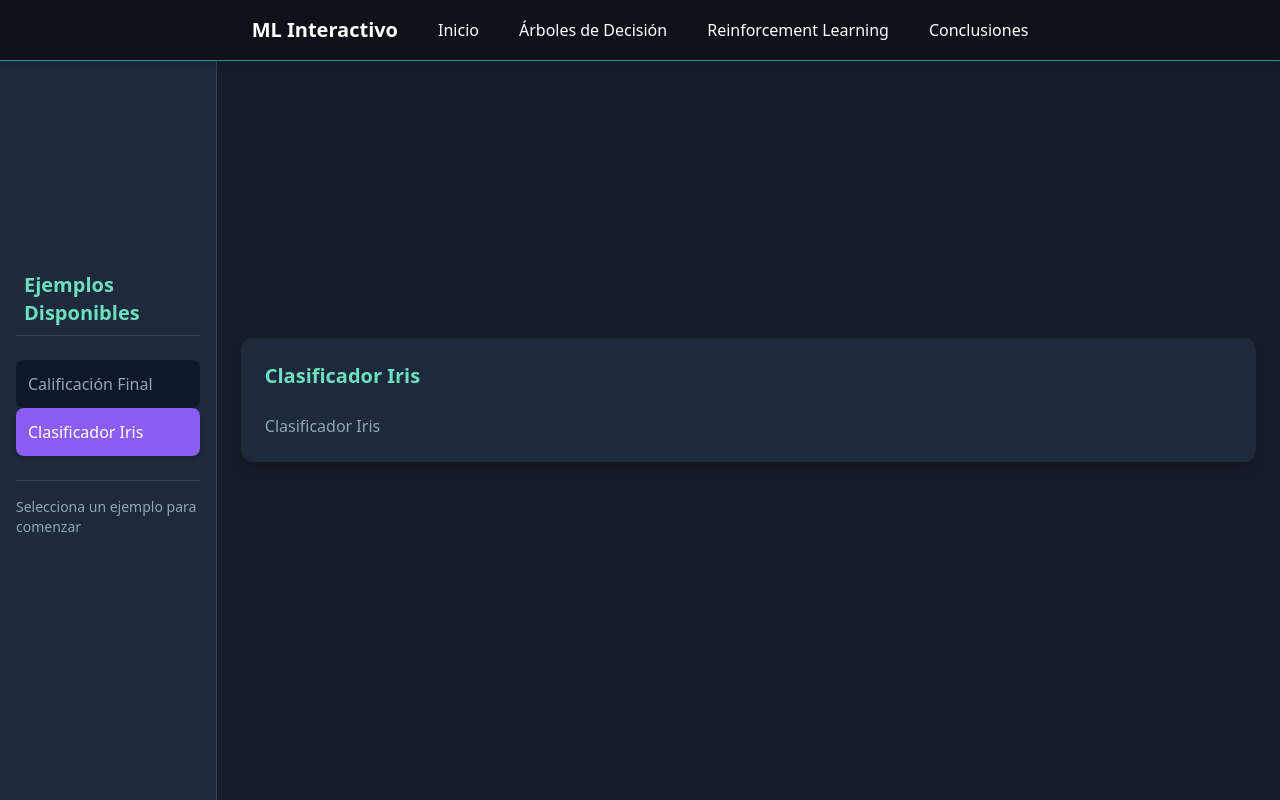
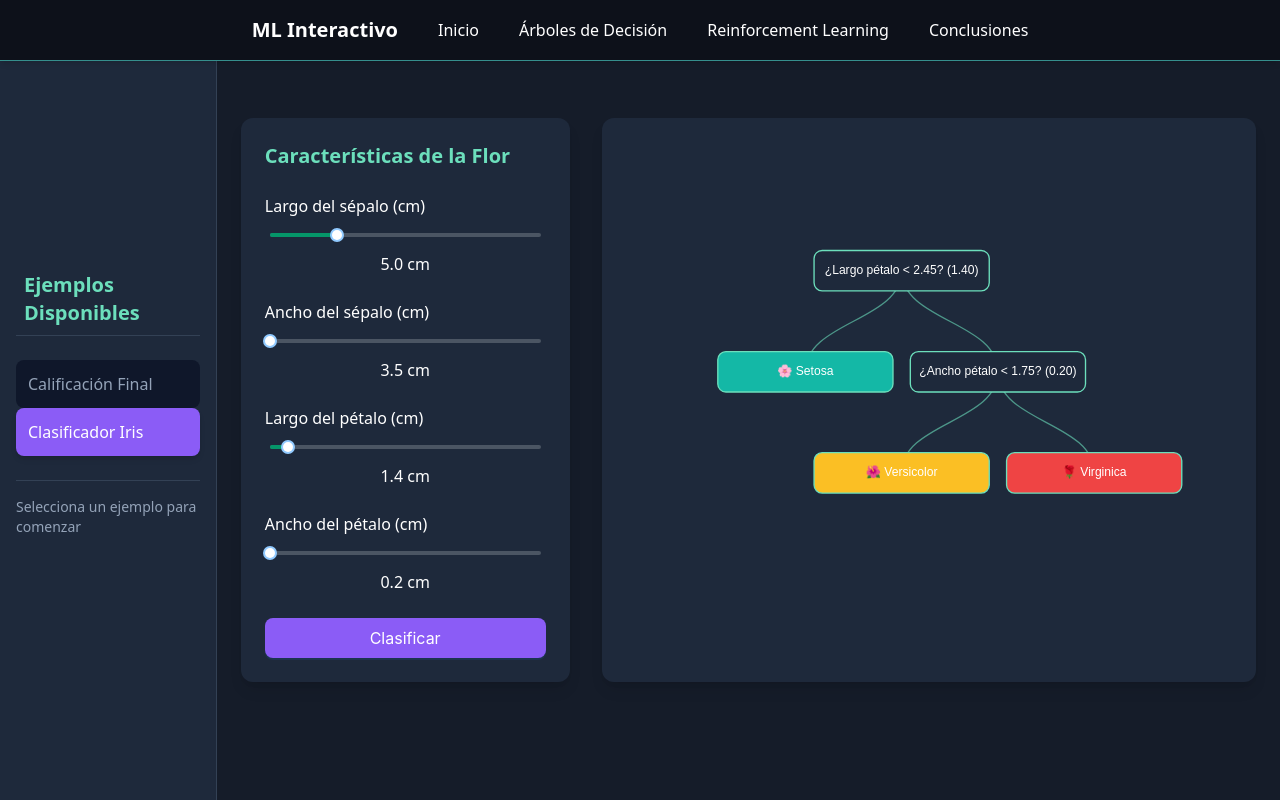
Before and after one commit to xhandlr/ml-website, a React (Vite) app: page /decision-tree-menu in a window 1280 px wide. Both pictures are taken after a click on the button "Clasificador Iris". Built offline with nearby package versions, Linux system fonts and the light colour scheme.

Commit message:
feat: implementar clasificador Iris y modularizar código
- Crear directorios para ordenar componentes por secciones
- Crear clasificador Iris con flujo visual

```diff
--- a/src/components/DecisionTreeMenu/flows/IrisClassifierFlow.tsx
+++ /dev/null
@@ -1,12 +0,0 @@
-import React from "react";
-
-const IrisClassifierFlow: React.FC = () => {
-  return (
-    <div className="w-full max-w-6xl bg-[#1e293b] p-6 rounded-xl shadow-lg">
-      <h2 className="text-xl font-semibold mb-6 text-[#6CDFBC]">Clasificador Iris</h2>
-      <p className="text-[#94a3b8]">Clasificador Iris</p>
-    </div>
-  );
-};
-
-export default IrisClassifierFlow;
--- /dev/null
+++ b/src/components/GradeExample/GradeDecisionTreeDiagram.tsx
@@ -0,0 +1,148 @@
+import React, { useEffect, useRef, useState } from "react";
+import * as d3 from "d3";
+
+interface TreeNode {
+  name: string;
+  children?: TreeNode[];
+  id: string;
+}
+
+interface DecisionTreeExampleProps {
+  activePath: string[];
+  currentStep: number;
+  averageGrade: number;
+  examGrade: number;
+}
+
+const GradeDecisionTreeDiagram: React.FC<DecisionTreeExampleProps> = ({
+  activePath,
+  averageGrade,
+  examGrade
+}) => {
+  const svgRef = useRef<SVGSVGElement>(null);
+  const [hoveredId, setHoveredId] = useState<string | null>(null);
+
+  useEffect(() => {
+    if (!svgRef.current) return;
+
+    const svg = d3.select(svgRef.current);
+    svg.selectAll("*").remove();
+
+    const width = 900;
+    const height = 600;
+    const rectWidth = 260;
+    const rectHeight = 60;
+
+    const requiredExam = Math.max(1.0, Math.min(7.0, (4.0 - 0.6 * averageGrade) / 0.4));
+
+    const data: TreeNode = {
+      name: `¿Promedio >= 4.0? (${averageGrade.toFixed(2)})`,
+      id: "promedio",
+      children: [
+        {
+          name: "✅ Aprueba",
+          id: "aprueba-directo"
+        },
+        {
+          name: `¿Promedio < 3.6? (${averageGrade.toFixed(2)})`,
+          id: "bajo36",
+          children: [
+            {
+              name: "❌ No aprueba",
+              id: "reprueba-directo"
+            },
+            {
+              name: `¿Examen ≥ ${requiredExam.toFixed(2)}?`,
+              id: "eval-final",
+              children: [
+                { name: "✅ Aprueba", id: "aprueba-final" },
+                { name: "❌ No aprueba", id: "reprueba-final" }
+              ]
+            }
+          ]
+        }
+      ]
+    };
+
+    const root = d3.hierarchy(data);
+    const treeLayout = d3.tree<TreeNode>().size([width + 200, height - 200]);
+    treeLayout(root);
+
+    const g = svg.append("g").attr("transform", "translate(-110,70)");
+
+    const isLinkActive = (d: any) => {
+      const sourceId = d.source.data.id;
+      const targetId = d.target.data.id;
+      return activePath.includes(sourceId) && activePath.includes(targetId);
+    };
+
+    const linkVertical = d3.linkVertical()
+      .x((d: any) => d.x)
+      .y((d: any) => d.y);
+
+    g.selectAll(".link")
+      .data(root.links())
+      .enter()
+      .append("path")
+      .attr("class", "link")
+      .attr("d", (d: any) => linkVertical(d)!)
+      .attr("fill", "none")
+      .attr("stroke", d => isLinkActive(d) ? "#8b5cf6" : "#6CDFBC")
+      .attr("stroke-width", d => isLinkActive(d) ? 3 : 2)
+      .attr("opacity", d => isLinkActive(d) ? 1 : 0.6);
+
+    const nodes = g.selectAll(".node")
+      .data(root.descendants())
+      .enter()
+      .append("g")
+      .attr("class", "node")
+      .attr("transform", d => `translate(${d.x},${d.y})`)
+      .style("cursor", "pointer")
+      .on("mouseenter", (_, d) => setHoveredId(d.data.id))
+      .on("mouseleave", () => setHoveredId(null));
+
+    nodes.append("rect")
+      .attr("x", -rectWidth / 2)
+      .attr("y", -rectHeight / 2)
+      .attr("width", rectWidth)
+      .attr("height", rectHeight)
+      .attr("rx", 12)
+      .attr("ry", 12)
+      .attr("fill", d => {
+        const isHovered = d.data.id === hoveredId;
+        const isActive = activePath.includes(d.data.id);
+        if (isActive) return isHovered ? "#5b21b6" : "#4c1d95";
+        if (d.data.name.includes("✅")) return isHovered ? "#047857" : "#059669";
+        if (d.data.name.includes("❌")) return isHovered ? "#b91c1c" : "#dc2626";
+        return isHovered ? "#334155" : "#1e293b";
+      })
+      .attr("stroke", d =>
+        activePath.includes(d.data.id) ? "#a78bfa" : "#6CDFBC"
+      )
+      .attr("stroke-width", d => (hoveredId === d.data.id ? 3.5 : 2))
+      .style("transition", "fill 0.3s, stroke 0.3s");
+
+    nodes.append("text")
+      .attr("dy", 5)
+      .attr("text-anchor", "middle")
+      .style("fill", "white")
+      .style("font-size", "18px")
+      .style("font-family", "sans-serif")
+      .text(d => d.data.name);
+
+  }, [activePath, averageGrade, examGrade, hoveredId]);
+
+  return (
+    <div className="bg-[#1e293b] p-6 rounded-xl shadow-lg h-full">
+      <svg
+        ref={svgRef}
+        width="100%"
+        height="600"
+        viewBox="0 0 900 600"
+        style={{ background: "transparent" }}
+      ></svg>
+    </div>
+  );
+};
+
+export default GradeDecisionTreeDiagram;
--- a/src/components/DecisionTreeMenu/TreeVisualizer.tsx
+++ b/src/components/GradeExample/GradeVisualizer.tsx
@@ -1,6 +1,6 @@
 import React from "react";
 import { motion } from "framer-motion";
-import DecisionTreeCourseAverage from "../DecisionTreeCourseAverage";
+import GradeDecisionTreeDiagram from "./GradeDecisionTreeDiagram";
 
 interface TreeVisualizerProps {
   activePath: string[];
@@ -21,7 +21,7 @@ const TreeVisualizer: React.FC<TreeVisualizerProps> = ({
     transition={{ duration: 0.5, delay: 0.2 }}
     className="w-full lg:w-2/3"
   >
-    <DecisionTreeCourseAverage
+    <GradeDecisionTreeDiagram
       activePath={activePath}
       currentStep={currentStep}
       averageGrade={averageGrade}
--- /dev/null
+++ b/src/components/IrisExample/IrisClassifierFlow.tsx
@@ -0,0 +1,87 @@
+import React, { useState } from "react";
+import IrisInputs from "./IrisInputs";
+import ResultModal from "../DecisionTreeMenu/ResultModal";
+import IrisVisualizer from "./IrisVisualizer";
+
+const IrisClassifierFlow: React.FC = () => {
+  const [features, setFeatures] = useState<number[]>([5.0, 3.5, 1.4, 0.2]);
+  const [activePath, setActivePath] = useState<string[]>([]);
+  const [modalMessage, setModalMessage] = useState<string | null>(null);
+
+  const updateFeature = (index: number, value: number) => {
+    const copy = [...features];
+    copy[index] = value;
+    setFeatures(copy);
+  };
+
+  const classify = () => {
+    setActivePath([]);
+    setModalMessage(null);
+    const [, , petLen, petWid] = features;
+    const path: string[] = [];
+
+    setTimeout(() => {
+      path.push("petalLength");
+      setActivePath([...path]);
+
+      if (petLen < 2.5) {
+        setTimeout(() => {
+          path.push("setosa");
+          setActivePath([...path]);
+          setModalMessage("🌸 Setosa");
+        }, 800);
+      } else {
+        setTimeout(() => {
+          path.push("petalWidth");
+          setActivePath([...path]);
+
+          if (petWid < 1.8) {
+            setTimeout(() => {
+              path.push("versicolor");
+              setActivePath([...path]);
+              setModalMessage("🌿 Versicolor");
+            }, 800);
+          } else {
+            setTimeout(() => {
+              path.push("virginica");
+              setActivePath([...path]);
+              setModalMessage("💐 Virginica");
+            }, 800);
+          }
+        }, 800);
+      }
+    }, 500);
+  };
+
+  const resetEvaluation = () => {
+    setActivePath([]);
+    setModalMessage(null);
+  };
+
+  return (
+    <>
+      <div className="flex flex-col lg:flex-row gap-8 w-full max-w-6xl">
+        <IrisInputs
+          features={features}
+          onChange={updateFeature}
+          onClassify={classify}
+          disabled={!!modalMessage}
+        />
+        <IrisVisualizer
+          activePath={activePath}
+          petalLength={features[2]}
+          petalWidth={features[3]}
+        />
+      </div>
+
+      <ResultModal
+        show={!!modalMessage}
+        message={modalMessage}
+        showConfetti={false}
+        onClose={resetEvaluation}
+      />
+    </>
+  );
+};
+
+export default IrisClassifierFlow;
--- a/src/components/DecisionTreeCourseAverage.tsx
+++ b/src/components/IrisExample/IrisDecisionTreeDiagram.tsx
@@ -7,18 +7,13 @@ interface TreeNode {
   id: string;
 }
 
-interface DecisionTreeExampleProps {
+interface Props {
   activePath: string[];
-  currentStep: number;
-  averageGrade: number;
-  examGrade: number;
+  petalLength: number;
+  petalWidth: number;
 }
 
-const DecisionTreeExample: React.FC<DecisionTreeExampleProps> = ({
-  activePath,
-  averageGrade,
-  examGrade
-}) => {
+const IrisDecisionTreeDiagram: React.FC<Props> = ({ activePath, petalLength, petalWidth }) => {
   const svgRef = useRef<SVGSVGElement>(null);
   const [hoveredId, setHoveredId] = useState<string | null>(null);
 
@@ -29,46 +24,37 @@ const DecisionTreeExample: React.FC<DecisionTreeExampleProps> = ({
     svg.selectAll("*").remove();
 
     const width = 900;
-    const height = 600;
+    const height = 400;
     const rectWidth = 260;
     const rectHeight = 60;
 
-    const requiredExam = Math.max(1.0, Math.min(7.0, (4.0 - 0.6 * averageGrade) / 0.4));
-
     const data: TreeNode = {
-      name: `¿Promedio >= 4.0? (${averageGrade.toFixed(2)})`,
-      id: "promedio",
+      name: `¿Largo pétalo < 2.45? (${petalLength.toFixed(2)})`,
+      id: "petalLength",
       children: [
         {
-          name: "✅ Aprueba",
-          id: "aprueba-directo"
+          name: "🌸 Setosa",
+          id: "setosa"
         },
         {
-          name: `¿Promedio < 3.6? (${averageGrade.toFixed(2)})`,
-          id: "bajo36",
+          name: `¿Ancho pétalo < 1.75? (${petalWidth.toFixed(2)})`,
+          id: "petalWidth",
           children: [
-            {
-              name: "❌ No aprueba",
-              id: "reprueba-directo"
-            },
-            {
-              name: `¿Examen ≥ ${requiredExam.toFixed(2)}?`,
-              id: "eval-final",
-              children: [
-                { name: "✅ Aprueba", id: "aprueba-final" },
-                { name: "❌ No aprueba", id: "reprueba-final" }
-              ]
-            }
+            { name: "🌺 Versicolor", id: "versicolor" },
+            { name: "🌹 Virginica", id: "virginica" }
           ]
         }
       ]
     };
 
     const root = d3.hierarchy(data);
-    const treeLayout = d3.tree<TreeNode>().size([width + 200, height - 200]);
+    const treeLayout = d3.tree<TreeNode>().size([width + 100, height - 100]);
     treeLayout(root);
 
-    const g = svg.append("g").attr("transform", "translate(-110,70)");
+    const xOffset = 900 / 2.2 - root.x!;  // centramos respecto al SVG real, no al layout width
+    const yOffset = 70;
+
+    const g = svg.append("g").attr("transform", `translate(${xOffset}, ${yOffset})`);
 
     const isLinkActive = (d: any) => {
       const sourceId = d.source.data.id;
@@ -112,8 +98,9 @@ const DecisionTreeExample: React.FC<DecisionTreeExampleProps> = ({
         const isHovered = d.data.id === hoveredId;
         const isActive = activePath.includes(d.data.id);
         if (isActive) return isHovered ? "#5b21b6" : "#4c1d95";
-        if (d.data.name.includes("✅")) return isHovered ? "#047857" : "#059669";
-        if (d.data.name.includes("❌")) return isHovered ? "#b91c1c" : "#dc2626";
+        if (d.data.name.includes("Setosa")) return isHovered ? "#0d9488" : "#14b8a6";
+        if (d.data.name.includes("Versicolor")) return isHovered ? "#f59e0b" : "#fbbf24";
+        if (d.data.name.includes("Virginica")) return isHovered ? "#dc2626" : "#ef4444";
         return isHovered ? "#334155" : "#1e293b";
       })
       .attr("stroke", d =>
@@ -130,19 +117,19 @@ const DecisionTreeExample: React.FC<DecisionTreeExampleProps> = ({
       .style("font-family", "sans-serif")
       .text(d => d.data.name);
 
-  }, [activePath, averageGrade, examGrade, hoveredId]);
+  }, [activePath, petalLength, petalWidth, hoveredId]);
 
   return (
     <div className="bg-[#1e293b] p-6 rounded-xl shadow-lg h-full">
       <svg
         ref={svgRef}
         width="100%"
-        height="600"
-        viewBox="0 0 900 600"
+        height="500"
+        viewBox="0 0 900 500"
         style={{ background: "transparent" }}
       ></svg>
     </div>
   );
 };
 
-export default DecisionTreeExample;
+export default IrisDecisionTreeDiagram;
--- /dev/null
+++ b/src/components/IrisExample/IrisInputs.tsx
@@ -0,0 +1,54 @@
+import React from "react";
+import { Slider, Button } from "antd";
+
+type Props = {
+  features: number[];
+  onChange: (index: number, value: number) => void;
+  onClassify: () => void;
+  disabled: boolean;
+};
+
+const labels = [
+  "Largo del sépalo (cm)",
+  "Ancho del sépalo (cm)",
+  "Largo del pétalo (cm)",
+  "Ancho del pétalo (cm)",
+];
+
+const IrisInputs: React.FC<Props> = ({ features, onChange, onClassify, disabled }) => {
+  return (
+    <div className="w-full lg:w-1/3 bg-[#1e293b] p-6 rounded-xl shadow-lg">
+      <h2 className="text-xl font-semibold mb-6 text-[#6CDFBC]">Características de la Flor</h2>
+      <div className="space-y-6">
+        {features.map((value, i) => (
+          <div key={i}>
+            <label className="block mb-2">{labels[i]}</label>
+            <Slider
+              min={i < 2 ? 4 : 1}
+              max={i < 2 ? 8 : 7}
+              step={0.1}
+              value={value}
+              onChange={(val) => onChange(i, val)}
+              trackStyle={{ backgroundColor: "#059669" }}
+              handleStyle={{ borderColor: "#6CDFBC" }}
+              railStyle={{ backgroundColor: "#4b5563" }}
+            />
+            <div className="text-center mt-2">{value.toFixed(1)} cm</div>
+          </div>
+        ))}
+
+        <Button
+          type="primary"
+          className="bg-[#8b5cf6] hover:bg-[#7c3aed] w-full"
+          onClick={onClassify}
+          size="large"
+          disabled={disabled}
+        >
+          Clasificar
+        </Button>
+      </div>
+    </div>
+  );
+};
+
+export default IrisInputs;
--- /dev/null
+++ b/src/components/IrisExample/IrisVisualizer.tsx
@@ -0,0 +1,30 @@
+import React from "react";
+import { motion } from "framer-motion";
+import IrisDecisionTreeDiagram from "../IrisExample/IrisDecisionTreeDiagram";
+
+interface Props {
+  activePath: string[];
+  petalLength: number;
+  petalWidth: number;
+}
+
+const IrisVisualizer: React.FC<Props> = ({
+  activePath,
+  petalLength,
+  petalWidth,
+}) => (
+  <motion.div
+    initial={{ opacity: 0, x: 20 }}
+    animate={{ opacity: 1, x: 0 }}
+    transition={{ duration: 0.5, delay: 0.2 }}
+    className="w-full lg:w-2/3"
+  >
+    <IrisDecisionTreeDiagram
+      activePath={activePath}
+      petalLength={petalLength}
+      petalWidth={petalWidth}
+    />
+  </motion.div>
+);
+
+export default IrisVisualizer;
--- a/src/pages/DecisionTreeMenu.tsx
+++ b/src/pages/DecisionTreeMenu.tsx
@@ -1,7 +1,7 @@
 import React, { useState } from "react";
 import Sidebar from "../components/DecisionTreeMenu/Sidebar";
-import CourseGradingFlow from "../components/DecisionTreeMenu/flows/CourseGradingFlow";
-import IrisClassifierFlow from "../components/DecisionTreeMenu/flows/IrisClassifierFlow";
+import CourseGradingFlow from "../components/GradeExample/GradeClassifierFlow";
+import IrisClassifierFlow from "../components/IrisExample/IrisClassifierFlow";
 import type { CourseAverageType } from "../components/DecisionTreeMenu/types";
 
 const DecisionTreeMenu: React.FC = () => {
```
Also changed, not shown: src/components/DecisionTreeMenu/ResultModal.tsx (+16 -21 lines), src/components/GradeExample/GradeClassifierFlow.tsx (renamed from src/components/DecisionTreeMenu/flows/CourseGradingFlow.tsx, +3 -4 lines), src/components/DecisionTreeMenu/ExampleSelector.tsx (renamed from src/components/ExampleSelector.tsx), src/components/GradeExample/GradeInputs.tsx (renamed from src/components/DecisionTreeMenu/GradeInputs.tsx).
